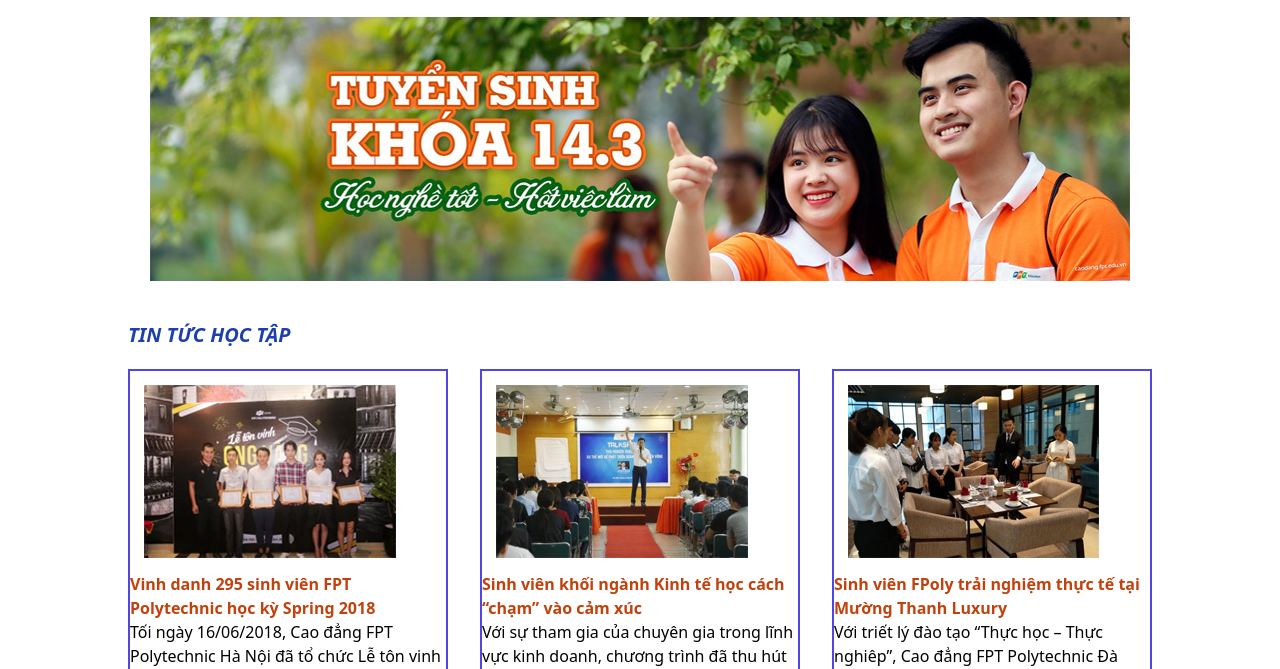
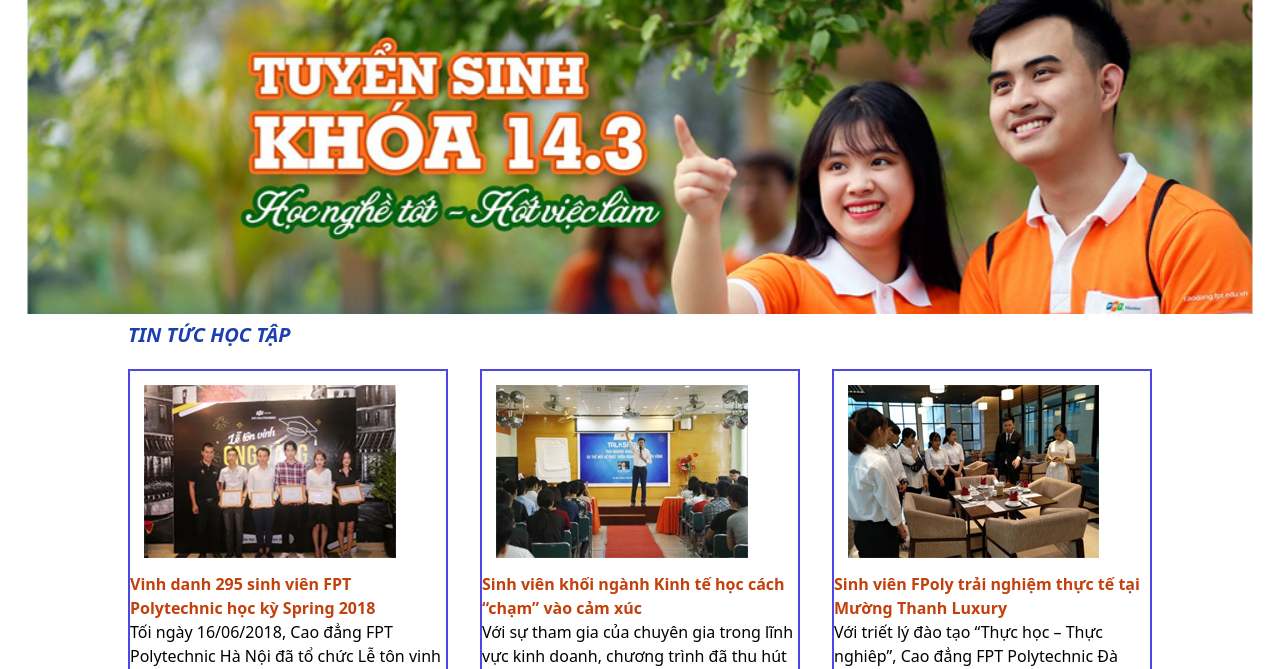
Before and after one commit to Buithihuong1203/huongbtph16610, a website built with Vite: page index.html in a window 1280 px wide. Shown: the part 121-790 px from the top of the page. Built offline with nearby package versions, Linux system fonts and the light colour scheme.

Commit message:
sửa banner

```diff
--- a/index.html
+++ b/index.html
@@ -43,7 +43,7 @@
       </header>
       <main>
         <section>
-          <img src="./img/banner.jpg" class="mx-auto py-5 max-w-5xl" alt="">
+          <img src="./img/banner.jpg" class="mx-auto py-5 max-w-5xl scale-125" alt="">
         </section>
         <div class="news">
           <h2 class="uppercase font-bold text-xl my-5 text-blue-800 italic">
```
